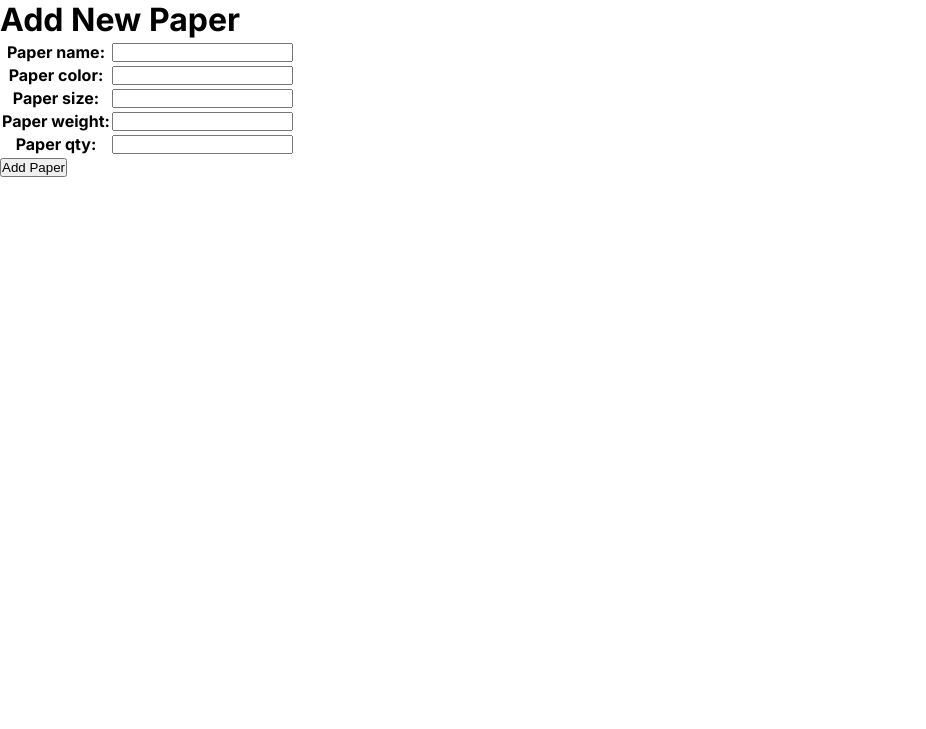
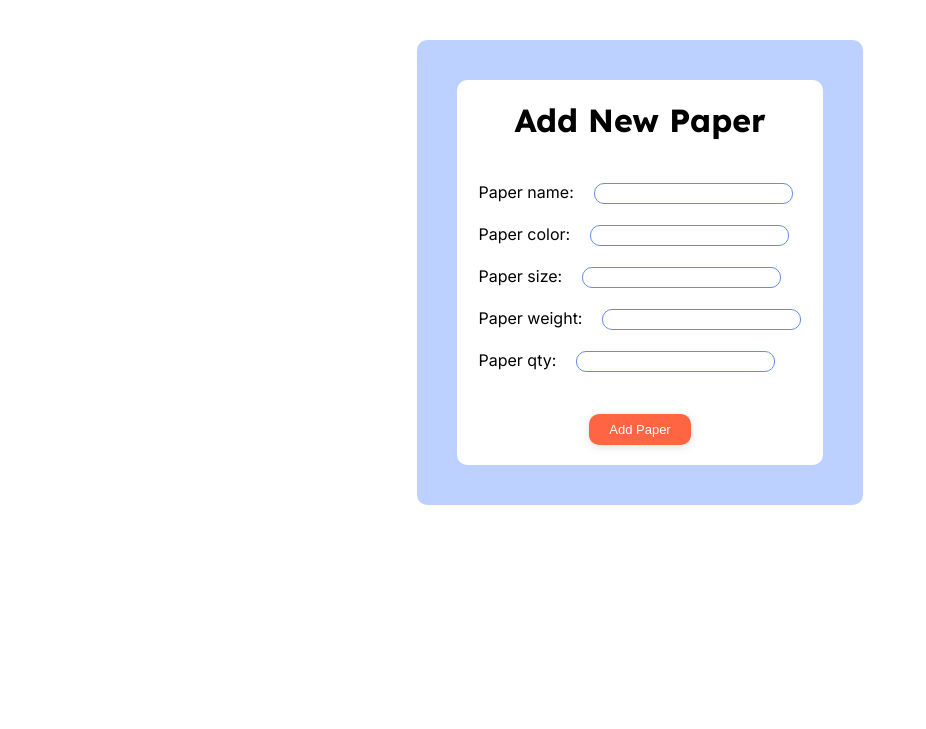
Before and after one commit to erlopez11/edition, a Django app: page /papers/create/ in a window 1280 px wide. Shown: the part 71-800 px from the top of the page, without its empty margins (0-926 px from the left). Run offline with Django 5.2, Linux system fonts and the light colour scheme; the visitor is signed in with stand-in values (Sample User, id 1).

Commit message:
wip:add style to form & classes to form templates

```diff
--- a/main_app/static/css/editions/editions-index.css
+++ b/main_app/static/css/editions/editions-index.css
@@ -5,11 +5,6 @@
 
 .editions-index-header h1 {
     font-family: var(--ff-heading);
-}
-
-.divider {
-    border-top: 2px solid var(--clr-accentTwo-Faded);
-    border-radius: 10px;
 }
 
 .add-edition {
--- /dev/null
+++ b/main_app/static/css/form.css
@@ -0,0 +1,107 @@
+main {
+    display: flex;
+    flex-direction: column;
+    align-items: center;
+}
+
+.form-header h1 {
+    font-family: var(--ff-heading);
+}
+
+.form-container {
+    display: flex;
+    flex-direction: column;
+    align-items: center;
+    justify-content: center;
+    flex-wrap: wrap;
+    background-color: var(--clr-accentOne-Faded);
+    border-radius: 10px;
+    margin-top: 40px;
+}
+
+.form-info {
+    display: flex;
+    flex-direction: column;
+    align-items: center;
+    background-color: var(--clr-light);
+    padding: 20px;
+    border-radius: 10px;
+}
+
+table {
+    margin-top: 40px;
+}
+
+tbody {
+    display: flex;
+    flex-direction: column;
+    gap: 20px;
+}
+
+tr {
+    display: flex;
+    gap: 20px;
+}
+
+label {
+    font-weight: 400;
+}
+
+input {
+    padding: 2px 10px;
+}
+
+input,
+select {
+    border-radius: 10px;
+    border: 1px solid var(--clr-accentOne);
+}
+
+.form-btn {
+    padding: 8px 20px;
+}
+
+form {
+    display: flex;
+    flex-direction: column;
+    align-items: center;
+    gap: 40px;
+}
+
+/* --------------- */
+/*  Media Queries  */
+/* --------------- */
+
+@media (max-width: 559px) {
+    main {
+        height: calc(100vh - 54px);
+    }
+
+    .form-container {
+        padding: 10px;
+    }
+
+    .form-info {
+        padding: 10px;
+    }
+
+    tr {
+        flex-direction: column;
+        align-items: center;
+    }
+
+}
+
+@media (min-width: 560px) {
+    main {
+        height: calc(100vh - 71.5px);
+    }
+
+    .form-info {
+        padding: 20px;
+    }
+
+    .form-container {
+        padding: 40px;
+    }
+}
--- a/main_app/templates/main_app/paper_form.html
+++ b/main_app/templates/main_app/paper_form.html
@@ -2,11 +2,13 @@
 {% load static %}
 
 {% block head %}
-<link rel="stylesheet" href="{% static "form.css" %}">
+<link rel="stylesheet" href="{% static "css/form.css" %}">
 {% endblock %}
 
 {% block content %}
-<div>
+<div class="form-container">
+    <div class="form-info">
+        <div class="form-header">
             {% if paper %}
                 <h1>Edit {{paper.paper_name}}</h1>
             {% else %}
@@ -19,9 +21,11 @@
                 {{form.as_table}}
             </table>
             {% if paper %}
-        <button type="submit">Update {{paper.paper_name}}</button>
+                <button type="submit" class="btn-accenttwo form-btn">Update {{paper.paper_name}}</button>
             {% else %}
-        <button type="submit">Add Paper</button>
+                <button type="submit" class="btn-accenttwo form-btn">Add Paper</button>
             {% endif %}
         </form>
+    </div>
+</div>
 {% endblock %}
```
Also changed, not shown: main_app/templates/main_app/edition_form.html (+8 -4 lines), main_app/templates/main_app/ink_form.html (+7 -3 lines). Lines whose indentation alone changed are shown as unchanged.
